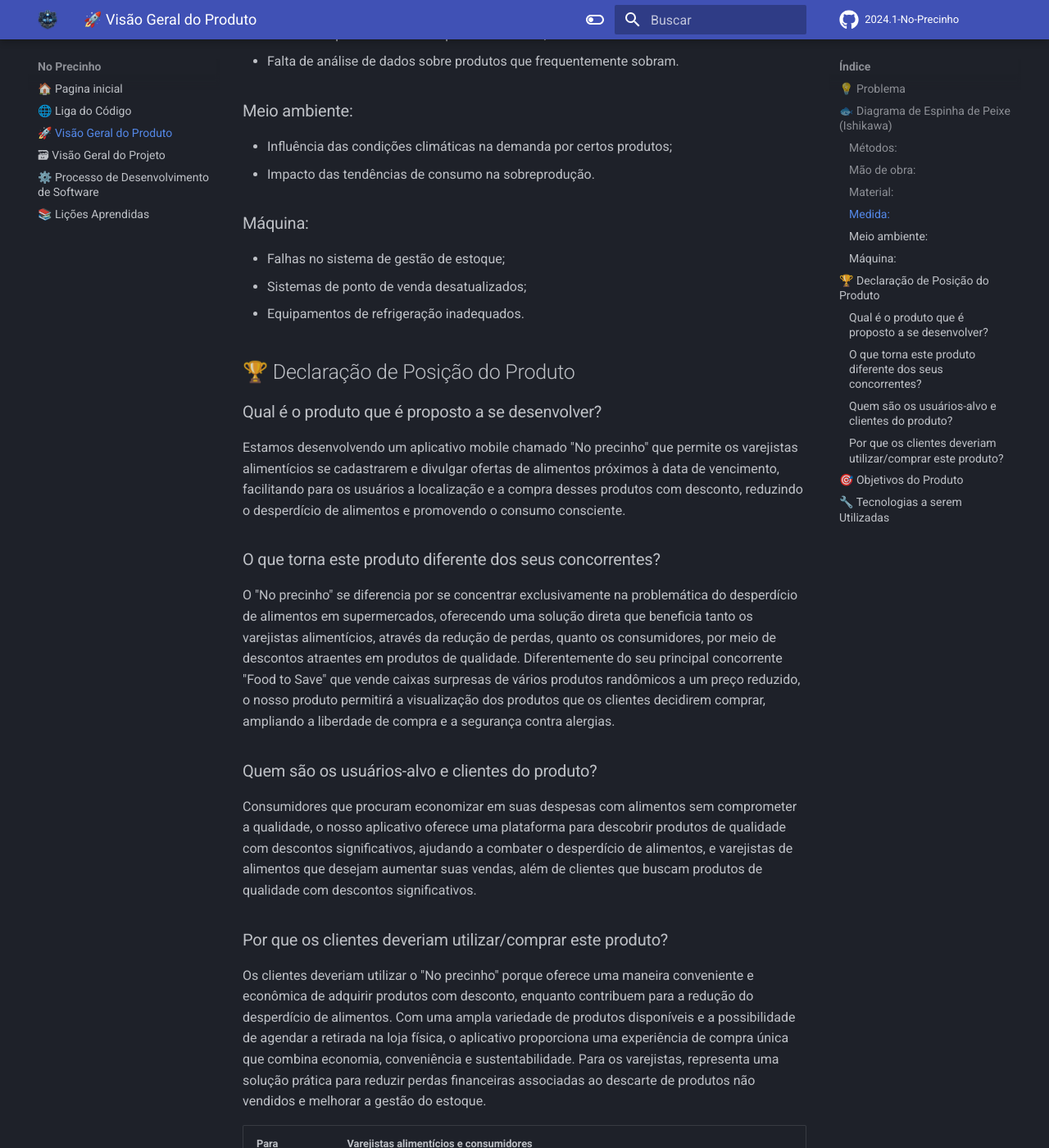
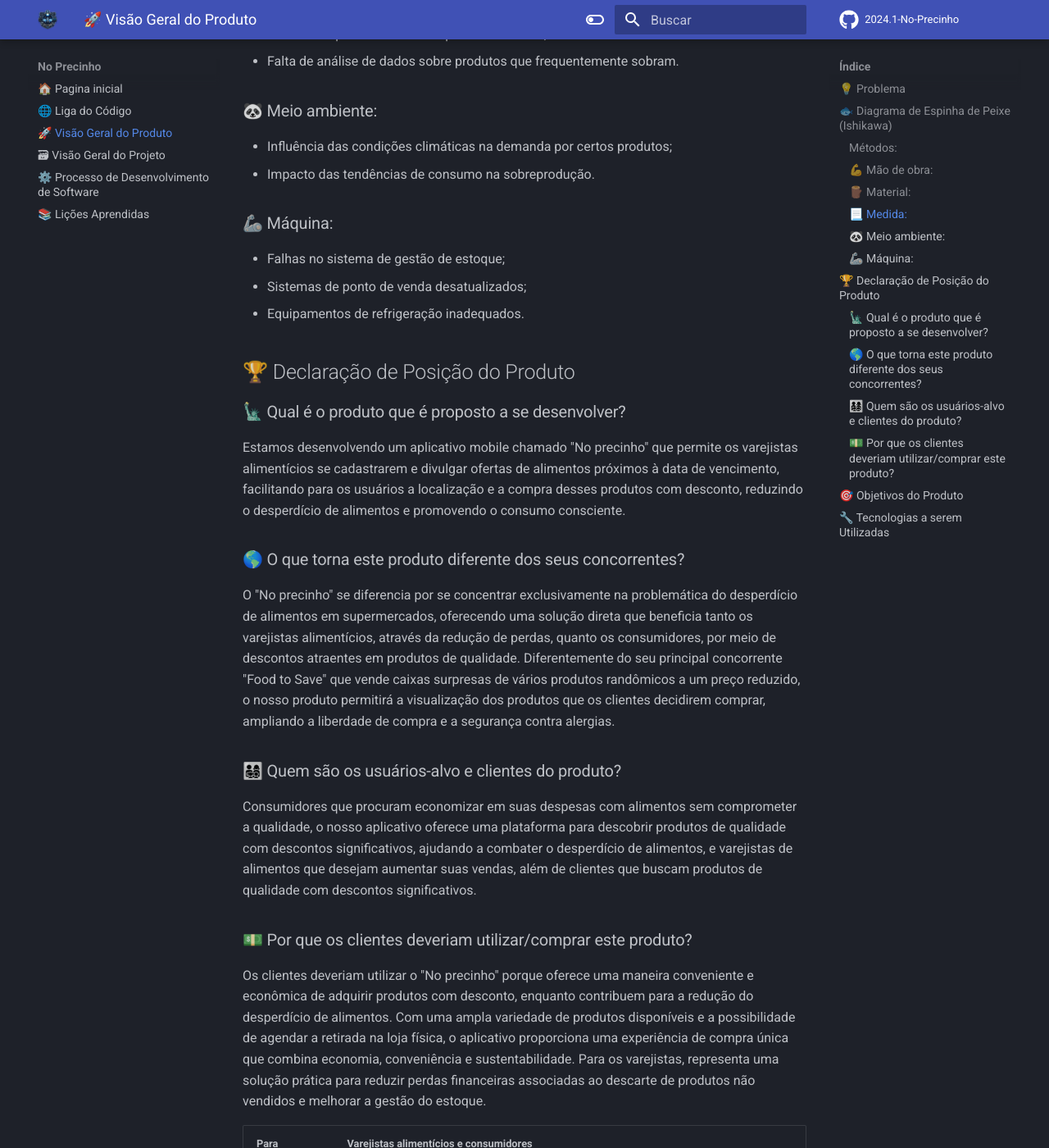
Before and after one commit to mdsreq-fga-unb/2024.1-No-Precinho, an MkDocs documentation site: the page built from docs/docs/visao-geral-produto.md, in a window 1280 px wide and 1400 px high, scrolled down 1099 px. Shown: the whole window at 82% size. Built offline with MkDocs 1.6.1 and Material for MkDocs 9.7.7, drawn with Linux system fonts in a browser that asks for light colours; comment, search, counter and statistics services are not loaded; some of the changed text lies outside the part shown.

```diff
--- a/docs/docs/visao-geral-produto.md
+++ b/docs/docs/visao-geral-produto.md
@@ -20,7 +20,7 @@ oferecendo opções mais econômicas para os consumidores.
 * Inexistência de sistema para gerenciar inventário de forma eficiente;
 * Métodos inadequados de previsão de demanda.
 
-### Mão de obra:
+### 💪 Mão de obra:
 
 * Falta de treinamento dos funcionários para identificar, manusear e
   comercializar produtos próximos da data de vencimento de forma segura e
@@ -28,24 +28,24 @@ oferecendo opções mais econômicas para os consumidores.
 * Falta de atribuição de responsabilidades específicas para garantir o
   cumprimento das práticas de redução de desperdício.
 
-### Material:
+### 🪵 Material:
 
 * Falta de práticas de armazenamento eficientes para evitar danos e
   deterioração dos alimentos;
 * Qualidade variável dos produtos recebidos.
 
-### Medida:
+### 📃 Medida:
 
 * Uso inadequado de dados para previsão de vendas;
 * Medidas imprecisas de desempenho de vendas;
 * Falta de análise de dados sobre produtos que frequentemente sobram.
 
-### Meio ambiente:
+### 🐼 Meio ambiente:
 
 * Influência das condições climáticas na demanda por certos produtos;
 * Impacto das tendências de consumo na sobreprodução.
 
-### Máquina:
+### 🦾 Máquina:
 
 * Falhas no sistema de gestão de estoque;
 * Sistemas de ponto de venda desatualizados;
@@ -53,7 +53,7 @@ oferecendo opções mais econômicas para os consumidores.
 
 ## 🏆 Declaração de Posição do Produto
 
-### Qual é o produto que é proposto a se desenvolver?
+### 🗽 Qual é o produto que é proposto a se desenvolver?
 
 Estamos desenvolvendo um aplicativo mobile chamado "No precinho" que permite os
 varejistas alimentícios se cadastrarem e divulgar ofertas de alimentos próximos
@@ -61,7 +61,7 @@ varejistas alimentícios se cadastrarem e divulgar ofertas de alimentos próximo
 desses produtos com desconto, reduzindo o desperdício de alimentos e promovendo
 o consumo consciente.
 
-### O que torna este produto diferente dos seus concorrentes?
+### 🌎 O que torna este produto diferente dos seus concorrentes?
 
 O "No precinho" se diferencia por se concentrar exclusivamente na problemática
 do desperdício de alimentos em supermercados, oferecendo uma solução direta que
@@ -72,7 +72,7 @@ caixas surpresas de vários produtos randômicos a um preço reduzido, o nosso
 produto permitirá a visualização dos produtos que os clientes decidirem
 comprar, ampliando a liberdade de compra e a segurança contra alergias.
 
-### Quem são os usuários-alvo e clientes do produto?
+### 👨‍👩‍👧‍👦 Quem são os usuários-alvo e clientes do produto?
 
 Consumidores que procuram economizar em suas despesas com alimentos sem
 comprometer a qualidade, o nosso aplicativo oferece uma plataforma para
@@ -81,7 +81,7 @@ combater o desperdício de alimentos, e varejistas de alimentos que desejam
 aumentar suas vendas, além de clientes que buscam produtos de qualidade com
 descontos significativos.
 
-### Por que os clientes deveriam utilizar/comprar este produto?
+### 💵 Por que os clientes deveriam utilizar/comprar este produto?
 
 Os clientes deveriam utilizar o "No precinho" porque oferece uma maneira
 conveniente e econômica de adquirir produtos com desconto, enquanto contribuem
```
